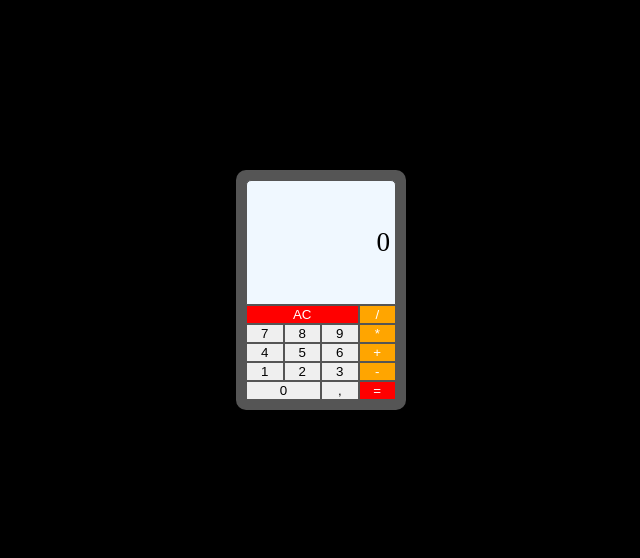
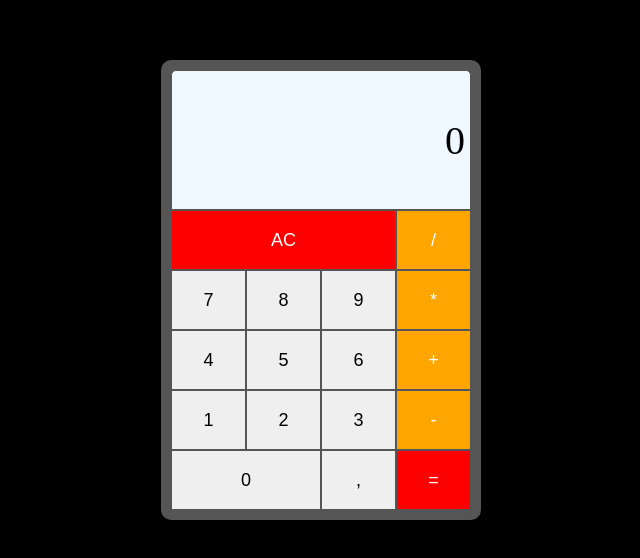
Before and after one commit to CardosoRepository/calculator, a SvelteKit app: page / in a window 1280 px wide. Shown: the part 118-676 px from the top of the page, without its empty margins (319-959 px from the left). Built offline with nearby package versions, Linux system fonts and the light colour scheme.

Commit message:
Minor adjustments for calculator

```diff
--- a/src/components/Button.svelte
+++ b/src/components/Button.svelte
@@ -15,6 +15,8 @@
         margin: 0;
         border: 1px solid var(--background-color);
         flex-basis: 25%;
+        height: 60px;
+        font-size: large;
     }
 
     .triple {
--- a/src/components/Calculator.svelte
+++ b/src/components/Calculator.svelte
@@ -48,8 +48,8 @@
 <style>
     .calculator {
         background-color: var(--background-color);
-        height: 220px;
-        width: 150px;
+        height: 440px;
+        width: 300px;
         padding: 10px;
         border-radius: 10px;
         display: flex;
--- a/src/components/Display.svelte
+++ b/src/components/Display.svelte
@@ -18,21 +18,18 @@
         padding: 0px 5px;
         border: 1px solid var(--background-color);
         overflow: hidden;
-        font-size: 1.7rem;
+        font-size: 2.5rem;
         border-top-right-radius: 5px;
         border-top-left-radius: 5px;
     }
 
-    .s-11 { font-size: 1.5rem; }
-    .s-12 { font-size: 1.4rem; }
-    .s-13 { font-size: 1.3rem; }
-    .s-14 { font-size: 1.25rem; }
-    .s-15 { font-size: 1.15rem; }
-    .s-16 { font-size: 1.05rem; }
-    .s-17 { font-size: 1.00rem; }
-    .s-18 { font-size: 0.95rem; }
-    .s-19 { font-size: 0.90rem; }
-    .s-20 { font-size: 0.85rem; }
+    .s-14 { font-size: 2.40rem; }
+    .s-15 { font-size: 2.30rem; }
+    .s-16 { font-size: 2.20rem; }
+    .s-17 { font-size: 2.05rem; }
+    .s-18 { font-size: 1.95rem; }
+    .s-19 { font-size: 1.85rem; }
+    .s-20 { font-size: 1.75rem; }
 
-    .small { font-size: 0.65rem; }
+    .small { font-size: 1.60rem; }
 </style>
```
